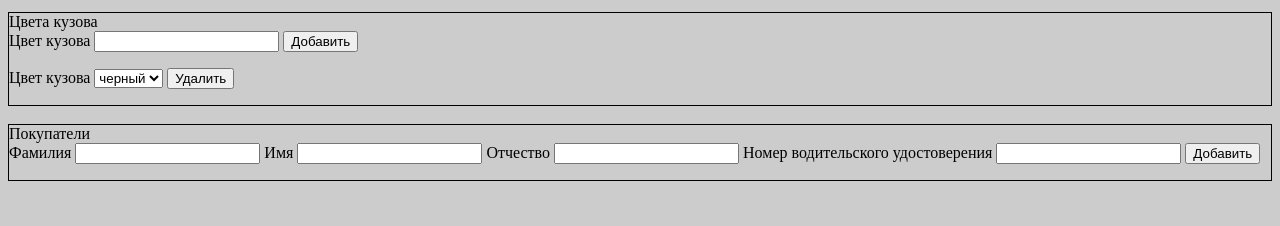
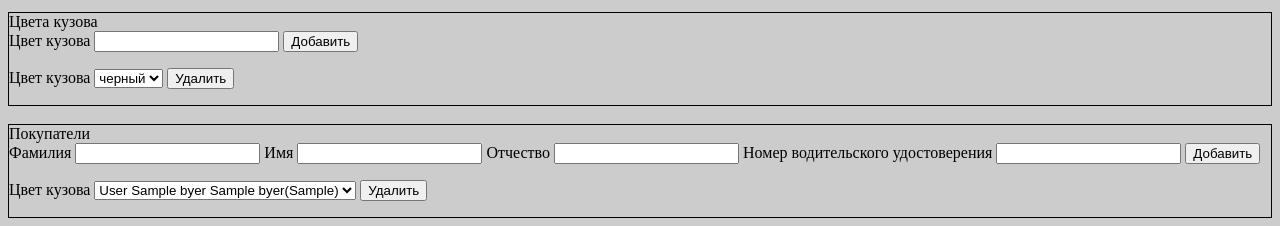
Before and after one commit to drypa/car_dealer, a PHP site: page / in a window 1280 px wide. Shown: the part 671-897 px from the top of the page. Before the commit the page ends 852 px from the top, so only its background shows below. Run offline with PHP 8.4, Linux system fonts and the light colour scheme; data comes from the database, SQL or seed files in the repository; tables that the repository leaves empty hold one stand-in row (values such as "Sample post").

Commit message:
delete buyer

```diff
--- a/index.php
+++ b/index.php
@@ -129,6 +129,13 @@ if (isset($_POST['filter'])) {
                                     $q = "INSERT INTO `byers` (`driver_license`, `name`, `surname`, `middlename`)
                                          VALUES ('$driver_license','$name','$surname','$middle_name')";
                                     mysql_query($q);
+                                }else{
+                                    if (isset($_POST['delByer'])) {
+                                        $byer = $_POST['byer'];
+                                        $q = "delete from `byers` where `driver_license`='$byer'";
+                                        mysql_query($q);
+                                    }
+
                                 }
                             }
 
@@ -446,6 +453,24 @@ mysql_free_result($resultByers);
 
         <input name='addByer' type="submit" value="Добавить"/>
     </form>
+    <form action="index.php" method="post">
+        <label> Цвет кузова
+            <select name='byer'>
+                <?php
+                foreach ($byers as $b) {
+                    $id = $b['driver_license'];
+                    $name = $b['name'];
+                    $surname = $b['surname'];
+                    $middlename = $b['middlename'];
+                    $value = "$surname $name $middlename($id)";
+                    echo("<option value='$id'>$value</option> ");
+                }
+                ?>
+            </select>
+        </label>
+        <input name='delByer' type="submit" value="Удалить"/>
+    </form>
+
 </div>
 </body>
 </html>
```
